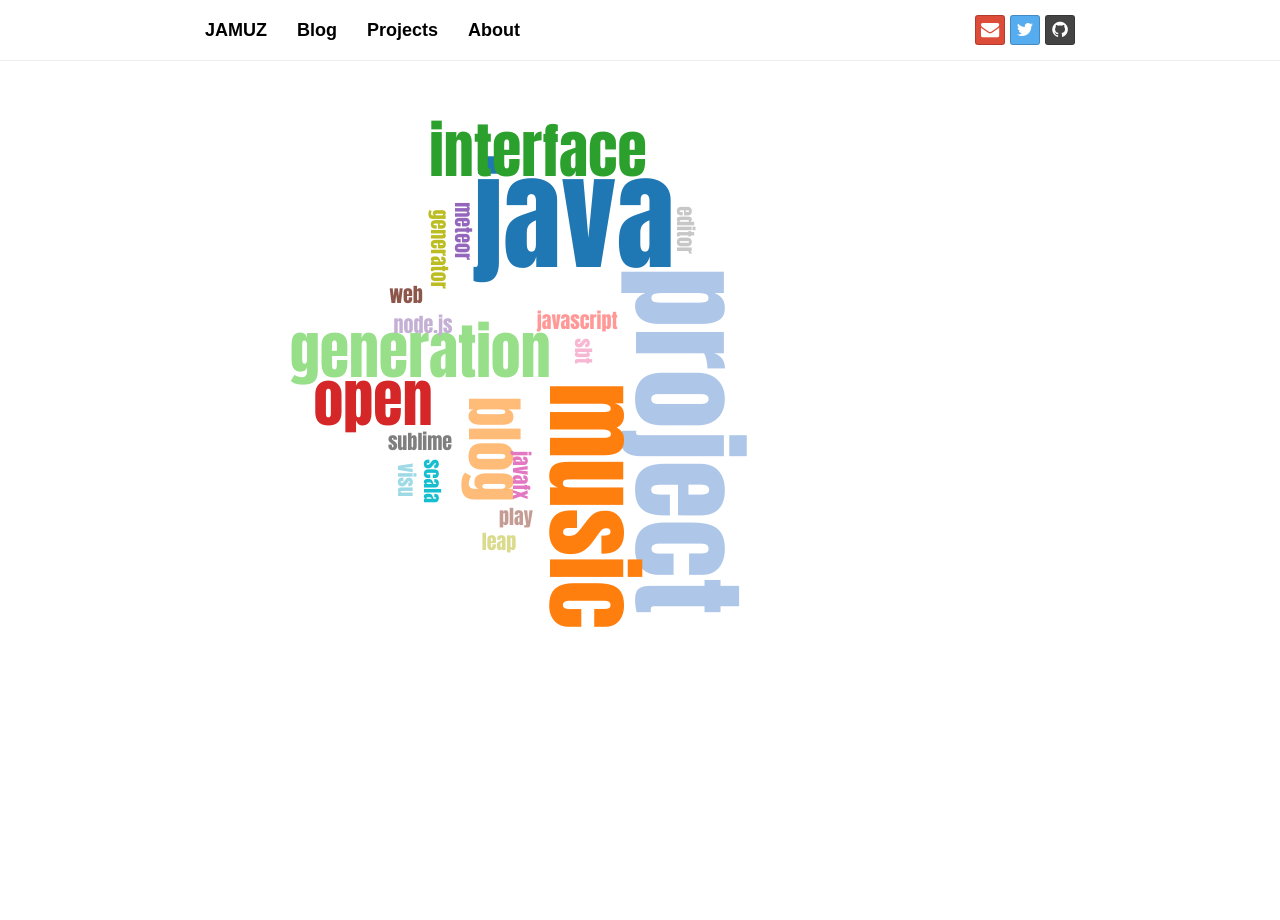
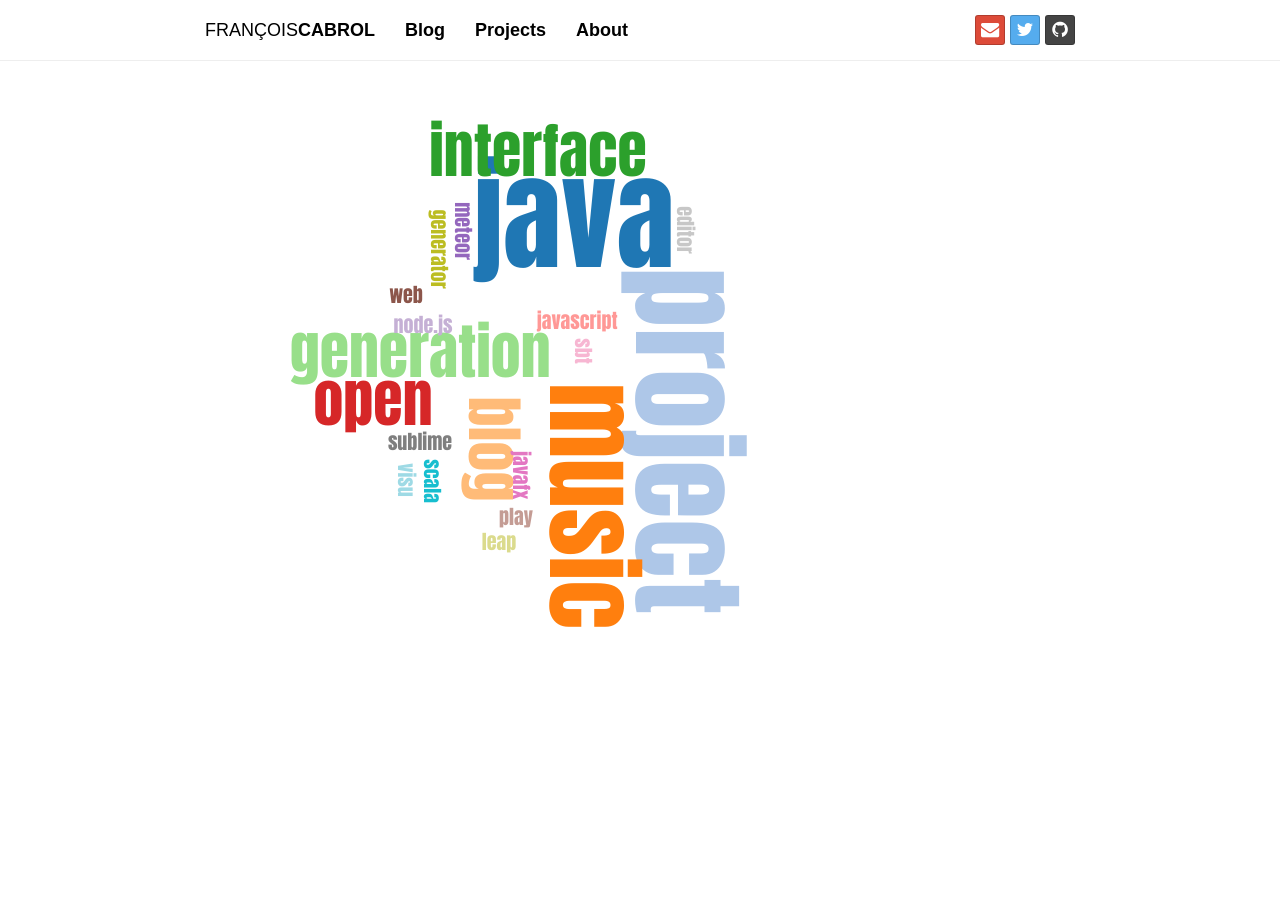
Before and after one commit to francoiscabrol/francoiscabrol.github.source, a Jekyll site: the page built from index.html, in a window 1280 px wide. Built offline with Jekyll 4.4.1, drawn with Linux system fonts in a browser that asks for light colours; nearby versions of some CDN libraries; some web fonts are replaced.

Commit message:
Modified page title and css of the header

```diff
--- a/_config.yml
+++ b/_config.yml
@@ -1,4 +1,4 @@
-name: JAMUZ
+name: François Cabrol
 author: François Cabrol
 accroche: "#Java-Scala-Javascript programming #Human-machine interface #Computermusic #Information visualization"
 mail: francois.cabrol@live.ca
--- a/_layouts/default.html
+++ b/_layouts/default.html
@@ -3,7 +3,7 @@
     <head>
         <meta charset="utf-8">
         <meta content="IE=edge,chrome=1">
-        <title>{{site.name}} - {{ page.title }}</title>
+        <title>{{ page.title }}</title>
         <meta name="viewport" content="width=device-width">
         {% if page.description %}<meta name="description" content="{{ page.description }}">{% endif %}
         <!-- Basic Bootstrap CSS -->
@@ -25,7 +25,7 @@
             <span class="icon-bar"></span>
             <span class="icon-bar"></span>
           </button>
-          <a class="navbar-brand" href="/">{{ site.name }}</a>
+          <a class="navbar-brand" href="/"><span style="font-weight:normal">FRANçOIS</span>CABROL</a>
         </div>
         <div class="collapse navbar-collapse">
           <ul class="nav navbar-nav">
--- a/assets/css/custom-template.css
+++ b/assets/css/custom-template.css
@@ -177,3 +177,9 @@ pre {
 	background-color: #272822;
 	color: white;
 }
+
+/* header custom title */
+.navbar-brand:hover, .navbar-nav a:hover {
+  color: #303030 !important;
+  background-color: #F6F5F5 !important;
+}
--- a/index.html
+++ b/index.html
@@ -1,6 +1,6 @@
 ---
 layout: default
-title: Home
+title: François Cabrol
 ---
 
 <div id="cloud">
```
Also changed, not shown: about/index.md (+0 -2 lines).
